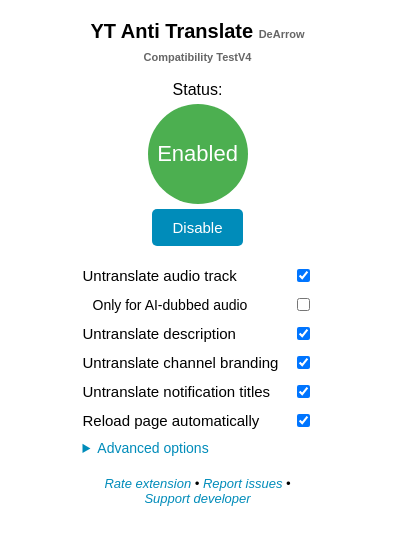
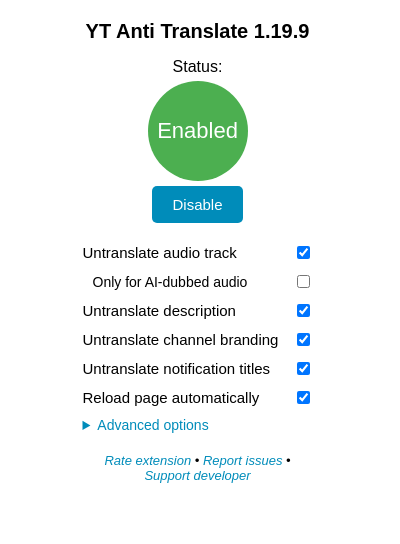
Before and after one commit to zpix1/yt-anti-translate, a browser extension: page app/pages/popup.html in a window 400 px wide. Drawn offline with Linux system fonts and the light colour scheme.

Commit message:
revert versioning so it can me merged

```diff
--- a/app/pages/popup.html
+++ b/app/pages/popup.html
@@ -283,7 +283,7 @@
   <body id="yt-anti-translate">
     <div class="scroll-wrapper">
       <div class="container">
-        <div class="header">YT Anti Translate <small>DeArrow Compatibility TestV4</small></div>
+        <div class="header">YT Anti Translate 1.19.9</div>
         <div id="permission-warning" style="display: none; margin-top: 15px;">
           <div class="small" style="color: red;">
             <p><strong>Permission to access YouTube is not granted.</strong></p>
```
Also changed, not shown: CHANGELOG.md, app/manifest.json.
